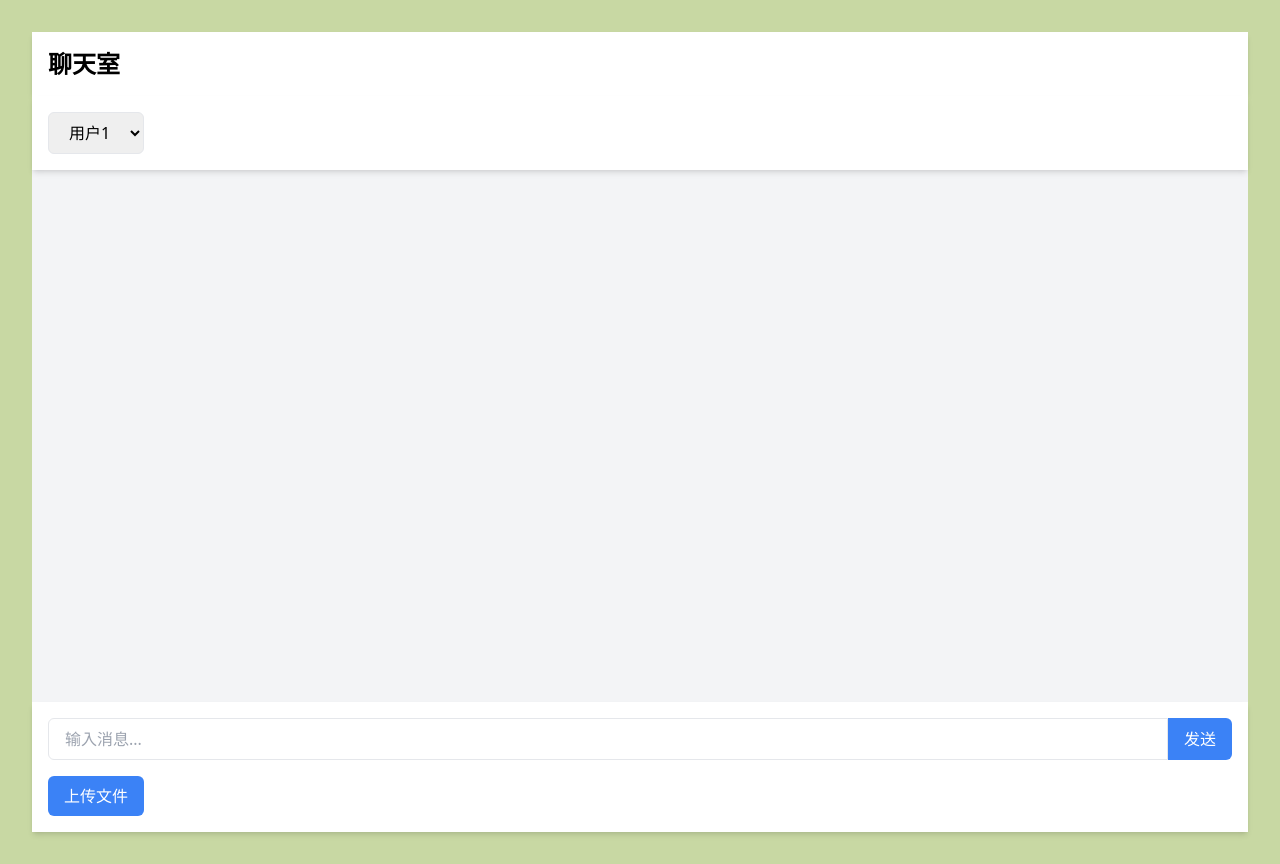
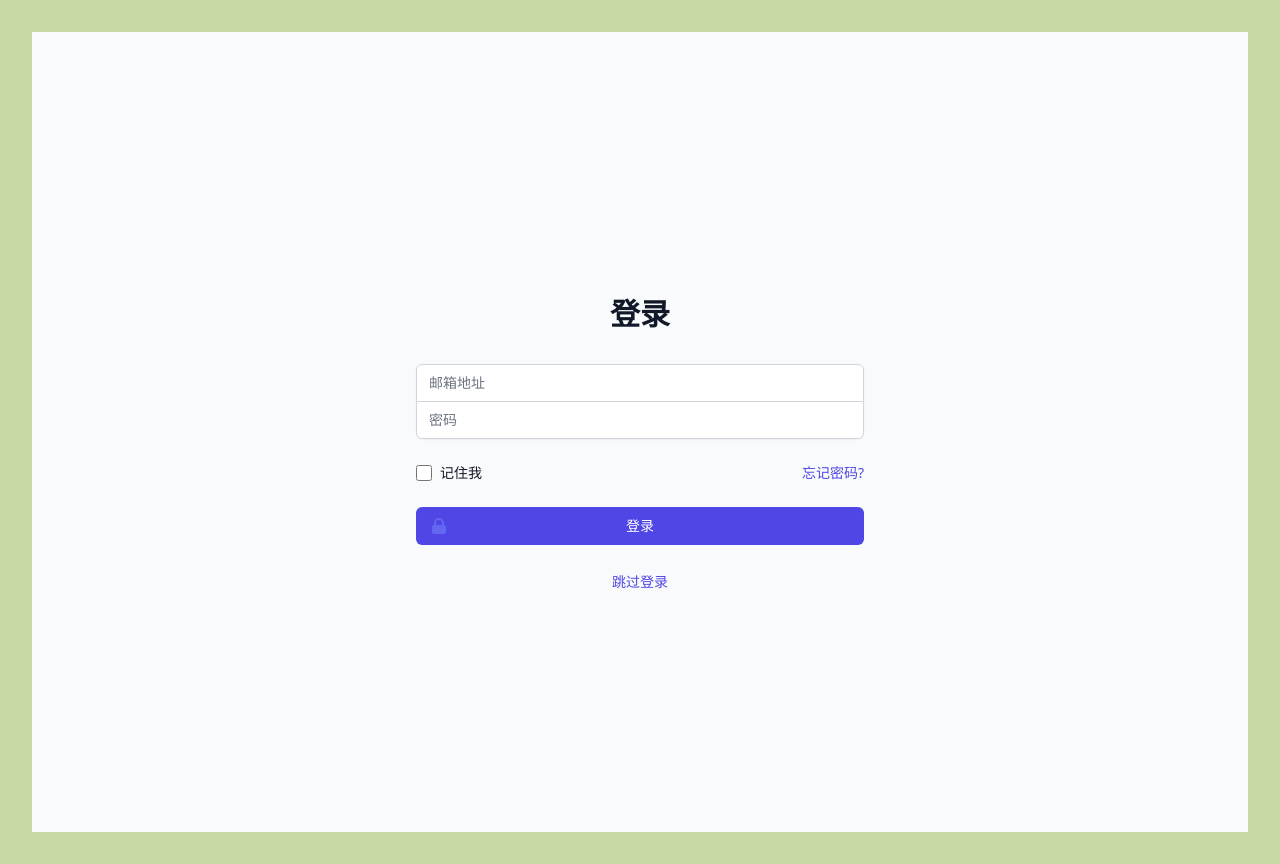
Before and after one commit to cloudblaze123/SimpleChat, a Vue app: page / in a window 1280 px wide. Built offline with nearby package versions, Linux system fonts and the light colour scheme.

Commit message:
主要变化：添加登陆页面，登陆后使用router跳转到聊天室页面；为方便测试，登陆页面有一个跳过登陆的按钮，以便在开发阶段快速进入聊天室

```diff
--- a/src/App.vue
+++ b/src/App.vue
@@ -1,8 +1,7 @@
 <script setup lang="ts">
 import { RouterLink, RouterView } from 'vue-router'
-import ChatRoom from './components/ChatRoom.vue'
 </script>
 
 <template>
-  <ChatRoom></ChatRoom>
+  <router-view></router-view>
 </template>
--- /dev/null
+++ b/src/components/Login.vue
@@ -0,0 +1,80 @@
+<template>
+    <div class="min-h-screen flex items-center justify-center bg-gray-50 py-12 px-4 sm:px-6 lg:px-8">
+      <div class="max-w-md w-full space-y-8">
+        <div>
+          <h2 class="mt-6 text-center text-3xl font-extrabold text-gray-900">
+            登录
+          </h2>
+        </div>
+        <form class="mt-8 space-y-6" @submit.prevent="login">
+          <input type="hidden" name="remember" value="true">
+          <div class="rounded-md shadow-sm -space-y-px">
+            <div>
+              <label for="email-address" class="sr-only">邮箱地址</label>
+              <input id="email-address" v-model="email" name="email" type="email" autocomplete="email" required class="appearance-none rounded-none relative block w-full px-3 py-2 border border-gray-300 placeholder-gray-500 text-gray-900 rounded-t-md focus:outline-none focus:ring-indigo-500 focus:border-indigo-500 focus:z-10 sm:text-sm" placeholder="邮箱地址">
+            </div>
+            <div>
+              <label for="password" class="sr-only">密码</label>
+              <input id="password" v-model="password" name="password" type="password" autocomplete="current-password" required class="appearance-none rounded-none relative block w-full px-3 py-2 border border-gray-300 placeholder-gray-500 text-gray-900 rounded-b-md focus:outline-none focus:ring-indigo-500 focus:border-indigo-500 focus:z-10 sm:text-sm" placeholder="密码">
+            </div>
+          </div>
+
+          <div class="flex items-center justify-between">
+            <div class="flex items-center">
+              <input id="remember_me" name="remember_me" type="checkbox" class="h-4 w-4 text-indigo-600 focus:ring-indigo-500 border-gray-300 rounded">
+              <label for="remember_me" class="ml-2 block text-sm text-gray-900">
+                记住我
+              </label>
+            </div>
+
+            <div class="text-sm">
+              <a href="#" class="font-medium text-indigo-600 hover:text-indigo-500">
+                忘记密码?
+              </a>
+            </div>
+          </div>
+
+          <div>
+            <button type="submit" class="group relative w-full flex justify-center py-2 px-4 border border-transparent text-sm font-medium rounded-md text-white bg-indigo-600 hover:bg-indigo-700 focus:outline-none focus:ring-2 focus:ring-offset-2 focus:ring-indigo-500">
+              <span class="absolute left-0 inset-y-0 flex items-center pl-3">
+                <!-- Heroicon name: solid/lock-closed -->
+                <svg class="h-5 w-5 text-indigo-500 group-hover:text-indigo-400" xmlns="http://www.w3.org/2000/svg" viewBox="0 0 20 20" fill="currentColor" aria-hidden="true">
+                  <path fill-rule="evenodd" d="M5 9V7a5 5 0 0110 0v2a2 2 0 012 2v5a2 2 0 01-2 2H5a2 2 0 01-2-2v-5a2 2 0 012-2zm8-2v2H7V7a3 3 0 016 0z" clip-rule="evenodd" />
+                </svg>
+              </span>
+              登录
+            </button>
+          </div>
+
+          <div class="mt-4 text-center">
+            <button @click="skipLogin" class="text-sm text-indigo-600 hover:text-indigo-500">
+              跳过登录
+            </button>
+          </div>
+        </form>
+      </div>
+    </div>
+  </template>
+
+  <script>
+  export default {
+    name: 'Login',
+    data() {
+      return {
+        email: '',
+        password: ''
+      }
+    },
+    methods: {
+      login() {
+        // 这里可以添加登录逻辑
+        // 假设登录成功，跳转到聊天室页面
+        this.$router.push({ name: 'ChatRoom' })
+      },
+      skipLogin() {
+        // 直接跳转到聊天室页面
+        this.$router.push({ name: 'ChatRoom' })
+      }
+    }
+  }
+  </script>
--- a/src/router/index.ts
+++ b/src/router/index.ts
@@ -1,23 +1,24 @@
+// src/router/index.js
 import { createRouter, createWebHistory } from 'vue-router'
-import HomeView from '../views/HomeView.vue'
+import Login from '../components/Login.vue'
+import ChatRoom from '../components/ChatRoom.vue'
+
+const routes = [
+  {
+    path: '/',
+    name: 'Login',
+    component: Login
+  },
+  {
+    path: '/ChatRoom',
+    name: 'ChatRoom',
+    component: ChatRoom
+  }
+]
 
 const router = createRouter({
-  history: createWebHistory(import.meta.env.BASE_URL),
-  routes: [
-    {
-      path: '/',
-      name: 'home',
-      component: HomeView
-    },
-    {
-      path: '/about',
-      name: 'about',
-      // route level code-splitting
-      // this generates a separate chunk (About.[hash].js) for this route
-      // which is lazy-loaded when the route is visited.
-      component: () => import('../views/AboutView.vue')
-    }
-  ]
+  history: createWebHistory(),
+  routes
 })
 
 export default router
```
